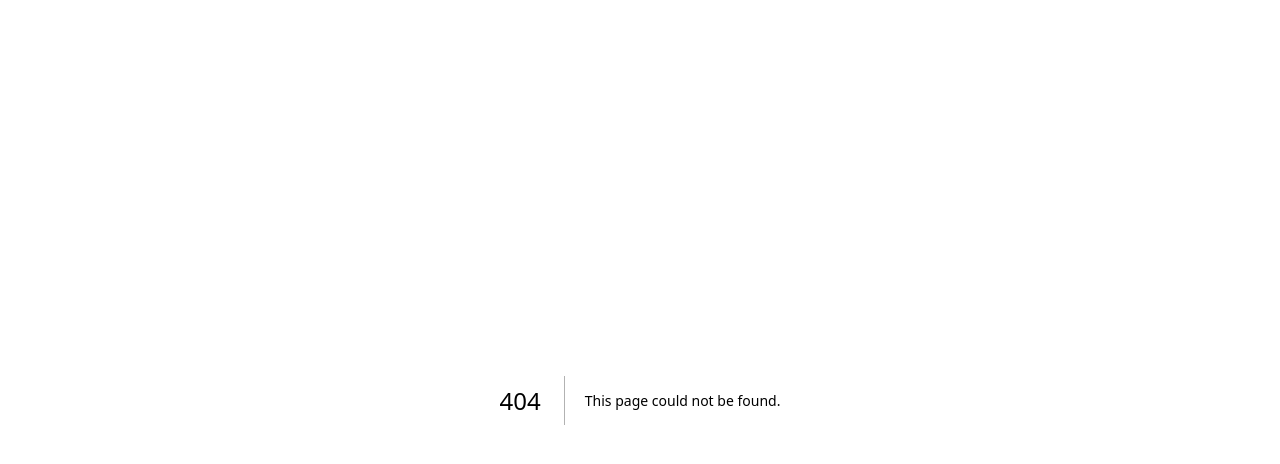
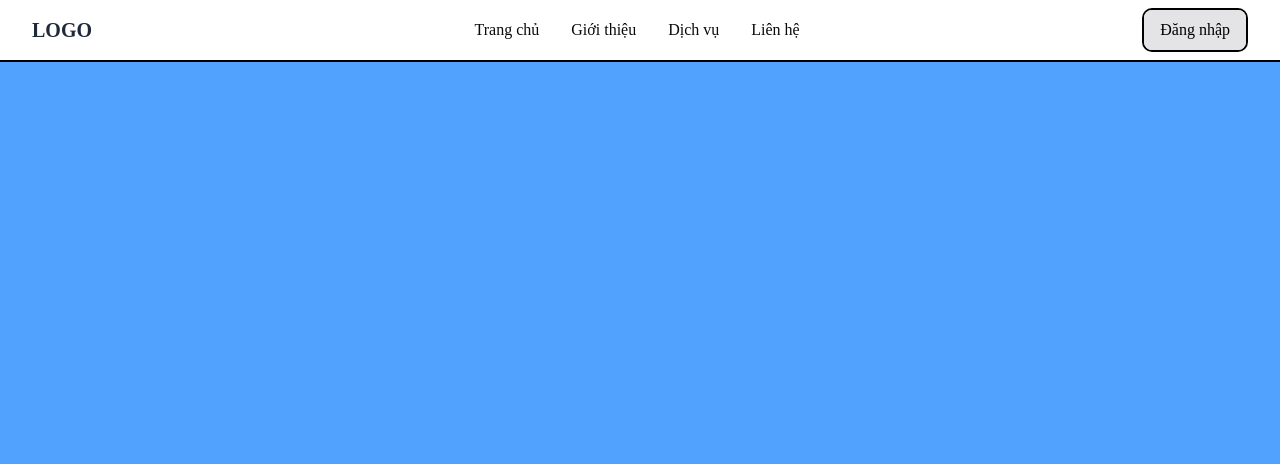
Before and after one commit to HoangLuong1112/Fishing-Shop-Website, a Next.js app: page /test in a window 1280 px wide. Before the commit this address had no page. Shown: the top 464 px of the page. Built offline with nearby package versions, Linux system fonts and the light colour scheme; no server answers.

Commit message:
add demo navbar

```diff
--- a/app/actions/getCurrentUser.ts
+++ b/app/actions/getCurrentUser.ts
@@ -6,9 +6,8 @@ export async function getCurrentUser() {
     const supabase = createClient(cookieStore)
 
     const { data: { user } } = await supabase.auth.getUser()
-    // f (error) return <p>Lỗi kết nối: {error.message}</p>
-const { data: users, error } = await supabase.from('User').select('*')
-    // i
+    const { data: users, error } = await supabase.from('User').select('*')
+
     if (!user) return null
 
     // console.log("get Current User:", user)
--- /dev/null
+++ b/app/components/LinkButton.tsx
@@ -0,0 +1,16 @@
+import Link from "next/link";
+
+type LinkButtonProps = {
+    text: string;
+    href: string;
+};
+
+export default function LinkButton({ text, href }: LinkButtonProps) {
+    return (
+        <Link href={href} className="border-2 border-black rounded-lg overflow-hidden">
+            <div className="bg-zinc-200 text-black hover:bg-zinc-300 transition px-4 py-2">
+                {text}
+            </div>
+        </Link>
+    )
+}
--- /dev/null
+++ b/app/components/NavigationBar.tsx
@@ -0,0 +1,71 @@
+"use client";
+
+import { useState, useEffect } from "react";
+import Link from "next/link";
+import LinkButton from "./LinkButton";
+import { createClient } from "@/utils/supabase/client";
+
+export default function NavigationBar() {
+    const [isScrolled, setIsScrolled] = useState(false);
+    const [user, setUser] = useState<any>(null);
+
+    useEffect(() => {
+        const supabase = createClient()
+
+        // scroll
+        const handleScroll = () => {
+            setIsScrolled(window.scrollY > 20);
+        };
+        window.addEventListener("scroll", handleScroll);
+
+        // get user
+        const getUser = async () => {
+            const { data } = await supabase.auth.getUser();
+            setUser(data.user);
+        };
+
+        getUser();
+
+        // listen login/logout
+        const { data: listener } = supabase.auth.onAuthStateChange(
+            (_, session) => {
+                setUser(session?.user ?? null);
+            }
+        );
+
+        return () => {
+            window.removeEventListener("scroll", handleScroll);
+            listener.subscription.unsubscribe();
+        };
+    }, []);
+
+    return (
+        <nav className={`fixed top-0 left-0 right-0 z-100 transition-all duration-300 border-b-2 border-black
+            ${isScrolled ? "bg-green-300" : "bg-white"}`}
+        >
+            <div className="container py-2">
+                <div className="flex justify-between items-center">
+
+                    <Link href="/" className="text-xl font-bold text-gray-800">
+                        LOGO
+                    </Link>
+
+                    <div className="hidden md:block">
+                        <div className="ml-10 flex items-baseline space-x-8">
+                            <Link href="/">Trang chủ</Link>
+                            <Link href="/about">Giới thiệu</Link>
+                            <Link href="/services">Dịch vụ</Link>
+                            <Link href="/contact">Liên hệ</Link>
+                        </div>
+                    </div>
+
+                    {user ? (
+                        <LinkButton text="Profile" href="/profile" />
+                    ) : (
+                        <LinkButton text="Đăng nhập" href="/login" />
+                    )}
+                </div>
+            </div>
+        </nav>
+    );
+}
--- a/app/globals.css
+++ b/app/globals.css
@@ -128,3 +128,7 @@
     @apply font-sans;
   }
 }
+
+.container {
+  @apply px-4 lg:px-8 2xl:px-20;
+}
--- a/app/page.tsx
+++ b/app/page.tsx
@@ -1,27 +1,29 @@
 import LogoutButton from './components/LogoutButton'
 import { getCurrentUser } from './actions/getCurrentUser'
+import NavigationBar from './components/NavigationBar'
 
 export default async function Page() {
 
 	const user2 = await getCurrentUser()
 	console.log("user?: ", user2)
 
-
 	return (
 		<main className="p-10">
+			<NavigationBar />
 			<h1 className="text-5xl font-bold mb-4">Main Page</h1>
 
-
 			{user2 && (
+				<>
 					<div className="p-2 m-2 bg-blue-300">
 						<p className='text-2xl font-bold'>Current User:</p>
 						<div>{user2?.email}</div>
 						<div>{user2?.profile?.role}</div>
 						<div>{user2?.role}</div>
 					</div>
+				<LogoutButton />
+				</>
 			)}
 
-			<LogoutButton />
 		</main>
 	)
 }
--- /dev/null
+++ b/app/test/page.tsx
@@ -0,0 +1,13 @@
+import NavigationBar from "../components/NavigationBar"
+
+export default function Test() {
+    return (
+        <div>
+            <NavigationBar />
+
+            <div className="h-5000 w-full bg-blue-400">
+                hello
+            </div>
+        </div>
+    )
+}
--- a/middleware.ts
+++ b/middleware.ts
@@ -40,9 +40,9 @@ export async function middleware(request: NextRequest) {
     }
 
     // Chưa login → chặn toàn bộ (trừ /login)
-    // if (!user && url.pathname !== '/login') {
-    //     return NextResponse.redirect(new URL('/login', request.url))
-    // }
+    if (!user && (url.pathname !== '/login' && url.pathname !== '/' && url.pathname !== '/test')) {
+        return NextResponse.redirect(new URL('/login', request.url))
+    }
 
     let role = 'client'
 
```
Also changed, not shown: 1 other file (tests, documents, lock files or other folders). Lines whose indentation alone changed are shown as unchanged.
